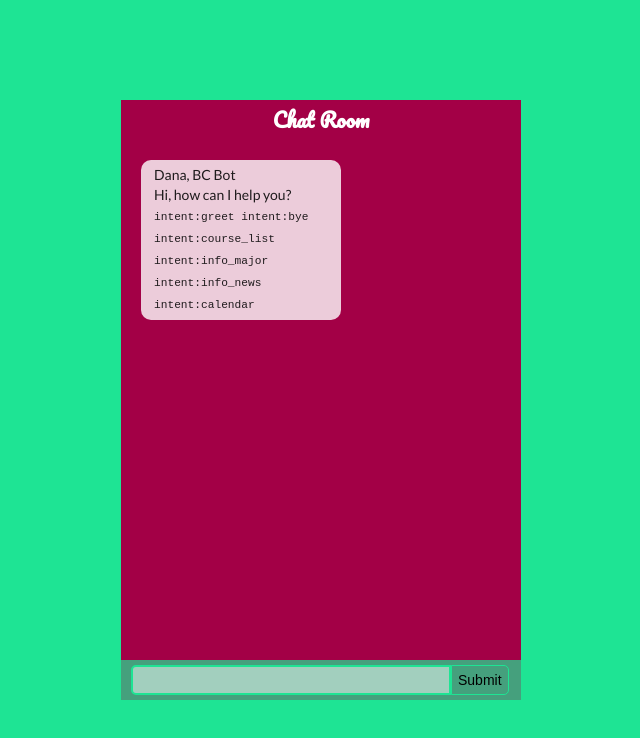
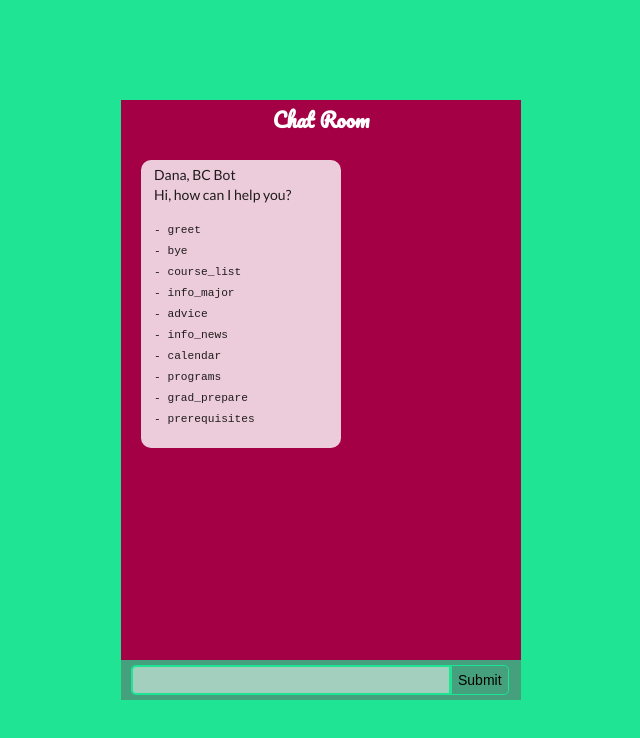
Before and after one commit to 4900ChatBot/chatbot_frontend, a React (Create React App) app in the folder chatbot-frontend/: page / in a window 1280 px wide. Shown: the top 738 px of the page, without its empty margins (319-959 px from the left). Built offline with nearby package versions, Linux system fonts and the light colour scheme.

Commit message:
intro update

```diff
--- a/chatbot-frontend/src/components/ChatDisplay.js
+++ b/chatbot-frontend/src/components/ChatDisplay.js
@@ -11,16 +11,22 @@ class ChatDisplay extends React.Component {
 				username: 'Dana, BC Bot',
 				content: <div>
 					<div>Hi, how can I help you?</div>
-					<code>
+					<pre>
 						<small>
-							intent:greet
-							intent:bye
-							intent:course_list
-							intent:info_major
-							intent:info_news
-							intent:calendar
+							{
+`- greet
+- bye
+- course_list
+- info_major
+- advice
+- info_news
+- calendar
+- programs
+- grad_prepare
+- prerequisites`
+							}
 						</small>
-					</code>
+					</pre>
 				</div>
 			}]
 		this.state = {
```
